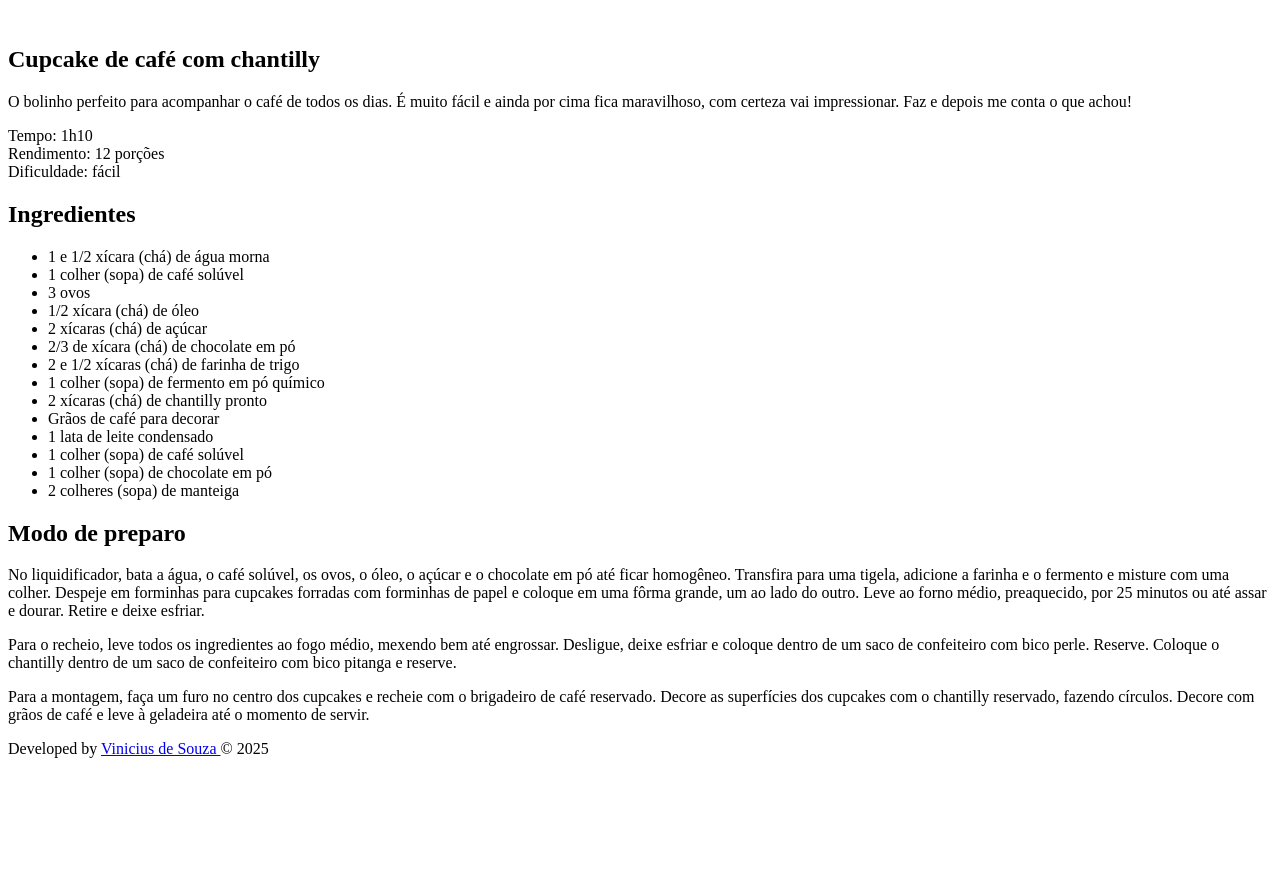
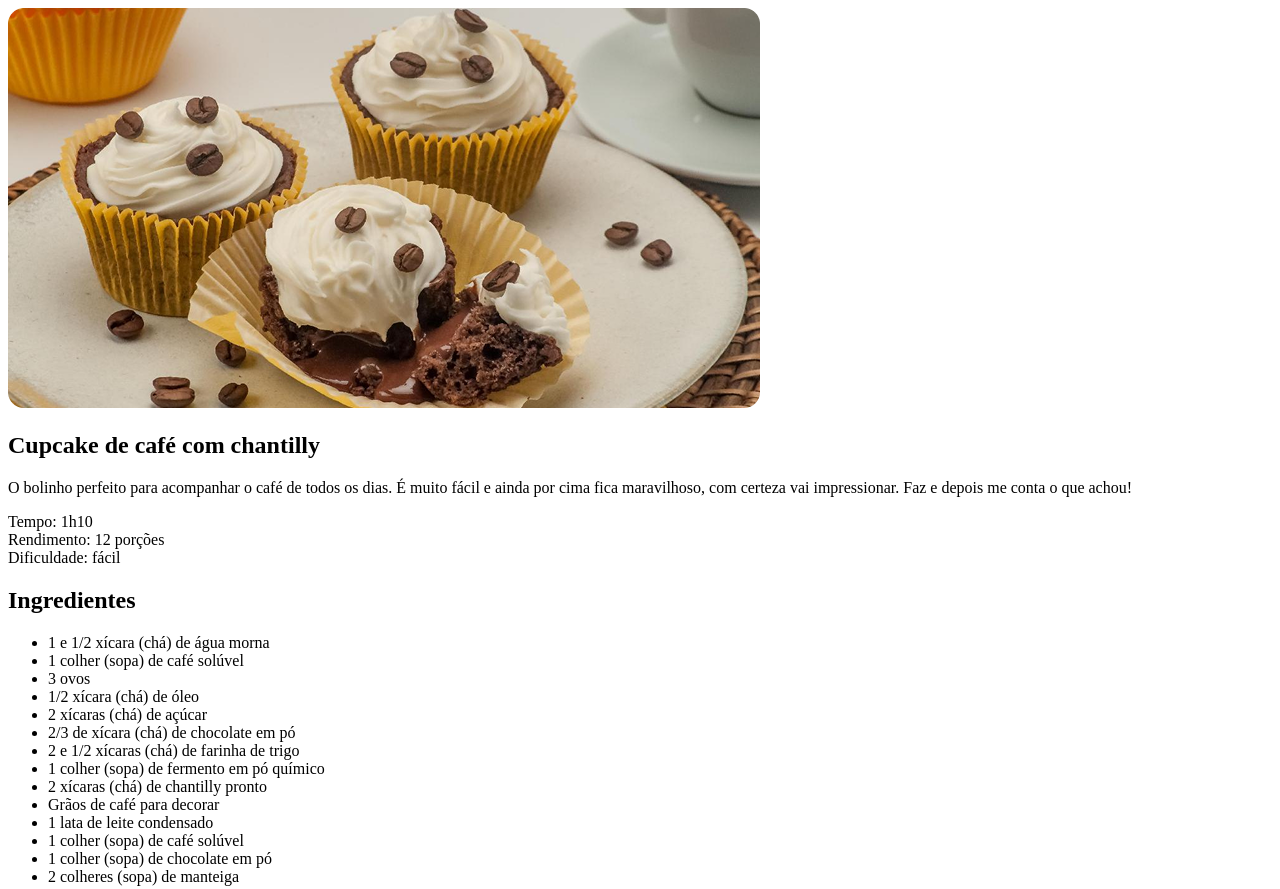
Before and after one commit to ViniciusDSDSouza/pagina-receita, a plain HTML site: page index.html in a window 1280 px wide. Shown: the top 889 px of the page. Before the commit the page ends 800 px from the top, so only its background shows below. Drawn offline with Linux system fonts and the light colour scheme.

Commit message:
feat: add cupcake image in index.html

```diff
--- a/index.html
+++ b/index.html
@@ -9,7 +9,7 @@
   <body>
     <main>
       <div>
-        <img src="" alt="" />
+        <img src="assets/images/main-image.png" alt="cupcakes image" />
       </div>
       <section id="about">
         <h1>Cupcake de café com chantilly</h1>
```
